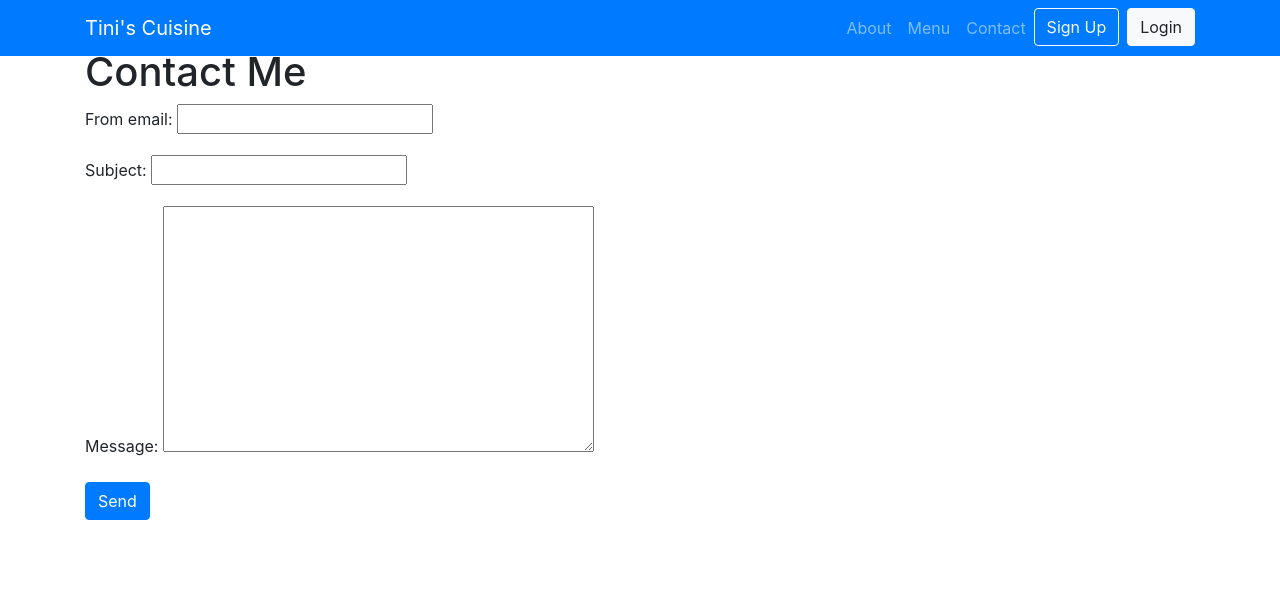
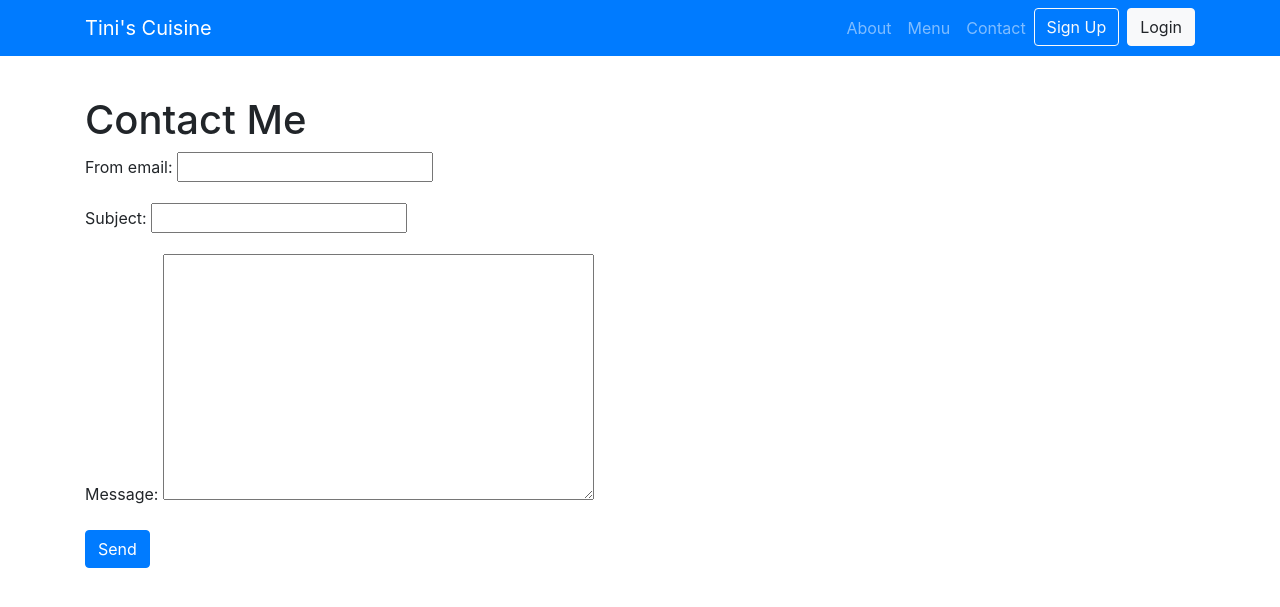
Before and after one commit to garinm90/mealProject, a Django app: page /contact in a window 1280 px wide. Shown: the top 607 px of the page. Run offline with Django 3.2, Linux system fonts and the light colour scheme; parts of the project's set-up code (start-up, migrations or seed data) failed here and were passed over; some libraries are stand-ins or nearby versions.

Commit message:
Fix padding for navbar clearance

```diff
--- a/templates/base.html
+++ b/templates/base.html
@@ -14,7 +14,7 @@
   {% include 'navbar.html' %}
 
 
-<div class="container mt-5">
+<div class="container mt-5 pt-5">
 {% block content %}{% endblock content %}
 </div>
 
```
